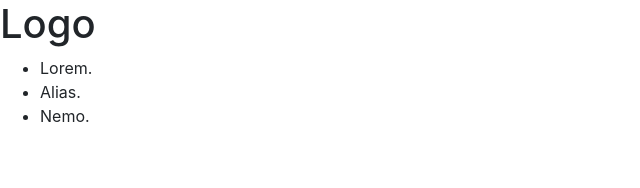
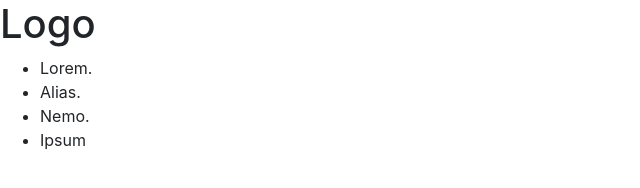
Before and after one commit to huyagci/HomeKEA, a plain HTML site: page index.html in a window 1280 px wide. Shown: the full height of the page, 0-640 px from the left. Drawn offline with nearby package versions, Linux system fonts and the light colour scheme.

```diff
--- a/index.html
+++ b/index.html
@@ -20,6 +20,7 @@
           <li>Lorem.</li>
           <li>Alias.</li>
           <li>Nemo.</li>
+          <li>Ipsum</li>
         </ul>
       </nav>
     </header>
```
Also changed, not shown: 1 other file.
